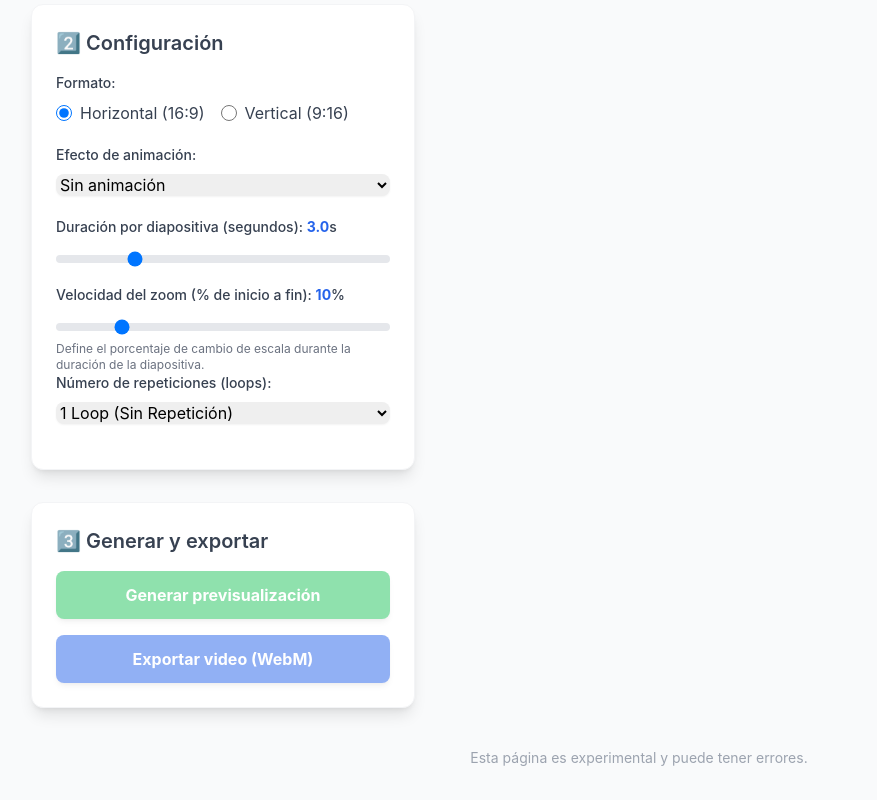
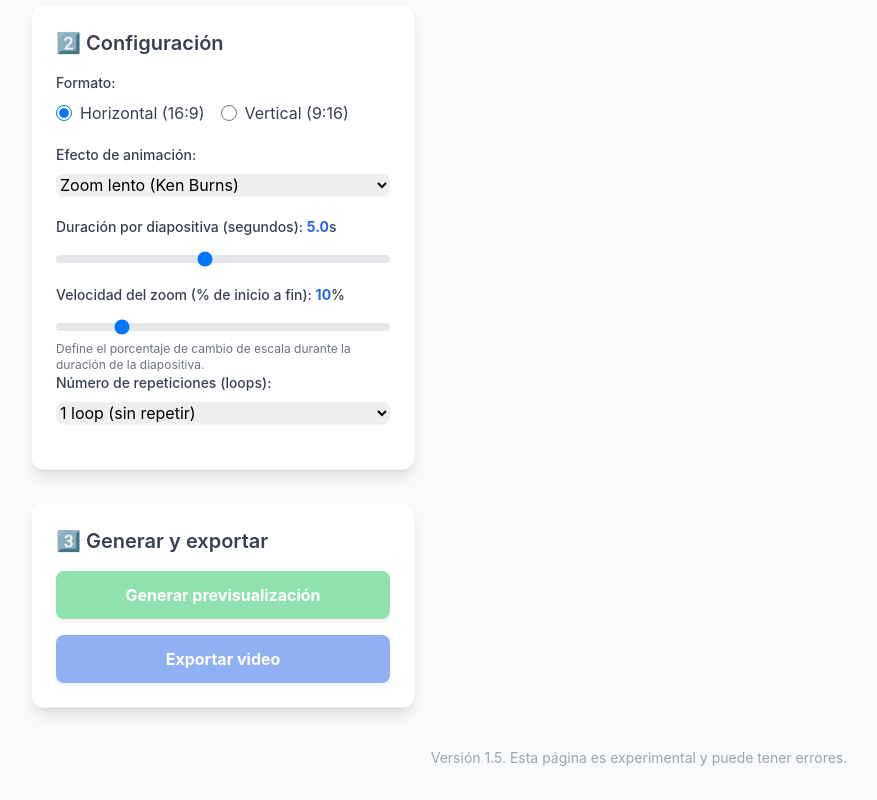
Before and after one commit to celebrepar92/videostar, a plain HTML site: page index.html in a window 1280 px wide. Shown: the part 689-1489 px from the top of the page, without its empty margins (1-878 px from the left). Drawn offline with nearby package versions, Linux system fonts and the light colour scheme.

Commit message:
Versión 1.5 - Corregido espacio negro al comienzo de exportaciones; valor de zoom por defecto pasa de 3.0 a 5.0; animación por defecto pasa de Sin animación a Ken Burns; arregladas algunas mayúsculas y minúsculas; eliminado '(WebM)' de botón de descarga; otros cambios

```diff
--- a/index.html
+++ b/index.html
@@ -5,7 +5,6 @@
     <meta name="viewport" content="width=device-width, initial-scale=1.0">
     <title>Videostar - Creador de inserts</title>
     <link rel="icon" href="favicon.png" />
-    <!-- Carga de Tailwind CSS -->
     <script src="https://cdn.tailwindcss.com"></script>
     <style>
         /* Estilo para manejar el arrastre de archivos */
@@ -53,10 +52,8 @@
 
         <main class="grid grid-cols-1 lg:grid-cols-3 gap-8">
 
-            <!-- Panel de Controles (Columna Izquierda) -->
             <div class="lg:col-span-1 space-y-8">
 
-                <!-- 1. Carga de Imágenes -->
                 <section class="bg-white p-6 rounded-xl shadow-lg border border-gray-100">
                     <h2 class="text-xl font-semibold text-gray-700 mb-4">1️⃣ Cargar imágenes</h2>
 
@@ -81,17 +78,14 @@
                         <p class="text-sm text-gray-500 font-medium">Imágenes cargadas (0):</p>
                     </div>
 
-                    <!-- Botón de Limpiar Todo -->
                     <button id="clear-all-btn" class="mt-4 w-full bg-red-400 hover:bg-red-500 text-white font-bold py-2 rounded-lg shadow-md transition duration-200 disabled:opacity-50" disabled>
                         Limpiar todas las imágenes
                     </button>
                 </section>
 
-                <!-- 2. Configuración del Video -->
                 <section class="bg-white p-6 rounded-xl shadow-lg border border-gray-100">
                     <h2 class="text-xl font-semibold text-gray-700 mb-4">2️⃣ Configuración</h2>
 
-                    <!-- Formato de Video -->
                     <div class="mb-5">
                         <label class="block text-sm font-medium text-gray-700 mb-2">Formato:</label>
                         <div class="flex space-x-4">
@@ -106,20 +100,18 @@
                         </div>
                     </div>
 
-                    <!-- Efecto de Zoom (Ken Burns) -->
                     <div class="mb-5">
                         <label class="block text-sm font-medium text-gray-700 mb-2">Efecto de animación:</label>
                         <select id="effect-type" class="w-full border-gray-300 rounded-lg shadow-sm focus:border-blue-500 focus:ring-blue-500">
+                            <option value="zoom">Zoom lento (Ken Burns)</option>
                             <option value="none">Sin animación</option>
-                            <option value="zoom">Zoom lento (Ken Burns)</option>
                         </select>
                     </div>
 
-                    <!-- Duración y Velocidad de Zoom -->
                     <div id="zoom-settings" class="space-y-4">
                         <div class="mb-4">
-                            <label for="slide-duration" class="block text-sm font-medium text-gray-700 mb-2">Duración por diapositiva (segundos): <span id="duration-value" class="font-bold text-blue-600">3.0</span>s</label>
-                            <input type="range" id="slide-duration" min="1.0" max="10.0" step="0.5" value="3.0" class="w-full h-2 bg-gray-200 rounded-lg appearance-none cursor-pointer">
+                            <label for="slide-duration" class="block text-sm font-medium text-gray-700 mb-2">Duración por diapositiva (segundos): <span id="duration-value" class="font-bold text-blue-600">5.0</span>s</label>
+                            <input type="range" id="slide-duration" min="1.0" max="10.0" step="0.5" value="5.0" class="w-full h-2 bg-gray-200 rounded-lg appearance-none cursor-pointer">
                         </div>
                         <div class="mb-4">
                             <label for="zoom-speed" class="block text-sm font-medium text-gray-700 mb-2">Velocidad del zoom (% de inicio a fin): <span id="zoom-value" class="font-bold text-blue-600">10</span>%</label>
@@ -128,21 +120,19 @@
                         </div>
                     </div>
 
-                    <!-- Número de Repeticiones (Loops) -->
                     <div class="mb-5">
                         <label for="loop-count" class="block text-sm font-medium text-gray-700 mb-2">Número de repeticiones (loops):</label>
                         <select id="loop-count" class="w-full border-gray-300 rounded-lg shadow-sm focus:border-blue-500 focus:ring-blue-500">
-                            <option value="1">1 Loop (Sin Repetición)</option>
-                            <option value="2">2 Loops</option>
-                            <option value="3">3 Loops</option>
-                            <option value="4">4 Loops</option>
-                            <option value="5">5 Loops (Máximo)</option>
+                            <option value="1">1 loop (sin repetir)</option>
+                            <option value="2">2 loops</option>
+                            <option value="3">3 loops</option>
+                            <option value="4">4 loops</option>
+                            <option value="5">5 loops</option>
                         </select>
                     </div>
 
                 </section>
 
-                <!-- 3. Acciones -->
                 <section class="bg-white p-6 rounded-xl shadow-lg border border-gray-100">
                     <h2 class="text-xl font-semibold text-gray-700 mb-4">3️⃣ Generar y exportar</h2>
                     <div class="space-y-4">
@@ -150,13 +140,12 @@
                             <span id="preview-text">Generar previsualización</span>
                         </button>
                         <button id="export-btn" class="w-full bg-blue-600 hover:bg-red-600 text-white font-bold py-3 px-4 rounded-lg shadow-md transition duration-200 disabled:opacity-50" disabled>
-                            <span id="export-text">Exportar video (WebM)</span>
+                            <span id="export-text">Exportar video</span>
                         </button>
                     </div>
                 </section>
             </div>
 
-            <!-- Previsualización del Video (Columna Derecha) -->
             <div class="lg:col-span-2">
                 <div class="bg-white p-6 rounded-xl shadow-lg border border-gray-100 sticky top-8">
                     <h2 class="text-xl font-semibold text-gray-700 mb-4">🎞️ Previsualización del video</h2>
@@ -164,7 +153,7 @@
                     <div id="canvas-wrapper" class="canvas-container w-full aspect-[16/9] transition-all duration-300">
                         <canvas id="video-canvas" class="rounded-lg"></canvas>
                         <div id="status-overlay" class="absolute inset-0 bg-black bg-opacity-70 flex items-center justify-center text-white text-lg font-medium rounded-lg">
-                            Carga imágenes y presiona "Generar Previsualización"
+                            Cargá algunas imágenes y presioná "Generar previsualización"
                         </div>
                     </div>
 
@@ -175,7 +164,7 @@
         </main>
 
         <footer class="mt-10 text-center text-sm text-gray-400">
-            <p>Esta página es experimental y puede tener errores.</p>
+            <p>Versión 1.5. Esta página es experimental y puede tener errores.</p>
         </footer>
     </div>
 
@@ -250,7 +239,7 @@
                 statusOverlay.classList.remove('hidden');
             } else if (isPreviewing) {
                 statusOverlay.classList.add('hidden');
-                previewBtn.textContent = 'Detener Previsualización';
+                previewBtn.textContent = 'Detener previsualización';
                 exportBtn.disabled = true;
             } else if (isRecording) {
                 statusOverlay.textContent = '🔴 Grabando video...';
@@ -260,7 +249,7 @@
             } else {
                 statusOverlay.classList.add('hidden');
                 previewBtn.textContent = 'Generar previsualización';
-                exportBtn.textContent = 'Exportar Video (WebM)';
+                exportBtn.textContent = 'Exportar video';
             }
         }
 
@@ -607,13 +596,20 @@
             recordedChunks = [];
             updateUIState();
             hideMessage();
-            showMessage(`Grabando ${loopCount} loop(s). Duración total aproximada: ${targetRecordingDuration.toFixed(1)} segundos.`, 'warning');
+            // AÑADIDO: Advertencia de permanencia en la pestaña.
+            showMessage(`🔴 Grabando ${loopCount} loop(s). Duración total aproximada: ${targetRecordingDuration.toFixed(1)} segundos.
+            <strong>Mantener esta pestaña abierta y visible durante la grabación, de lo contrario la exportación fallará o será muy lenta.</strong>`, 'warning');
 
             // 2. Obtener el stream del canvas
             const stream = canvas.captureStream(VIDEO_FPS);
 
+            // FIX para evitar segundos en negro: dibujar el primer frame antes de inicializar MediaRecorder.
+            // Esto asegura que el stream comience con la imagen correcta.
+            drawImage(0, true);
+
             // 3. Inicializar MediaRecorder
             try {
+                // Intentar usar VP9 para mejor calidad (si no, retrocede a VP8 estándar)
                 const options = { mimeType: 'video/webm; codecs=vp9' };
                 mediaRecorder = new MediaRecorder(stream, options);
             } catch (e) {
@@ -647,10 +643,11 @@
                 a.click();
 
                 window.URL.revokeObjectURL(url);
-                showMessage("¡Video exportado con éxito! Revisa tus descargas.", 'success');
+                showMessage("¡Video exportado con éxito! Revisá tus descargas.", 'success');
             };
 
             // 6. Iniciar la grabación
+            // Iniciar MediaRecorder con un pequeño intervalo para forzar la recolección de datos
             mediaRecorder.start(1000 / VIDEO_FPS);
 
             // 7. Iniciar el bucle de animación para alimentar el canvas
```
